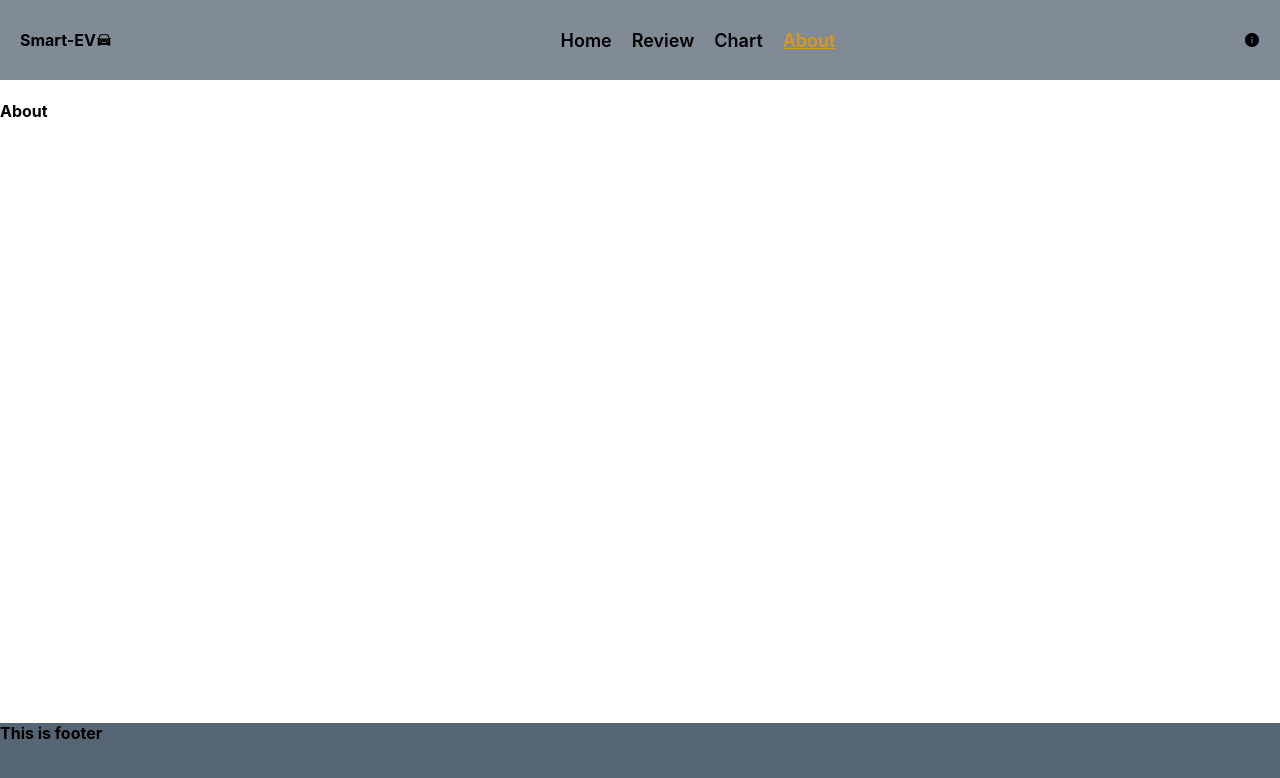
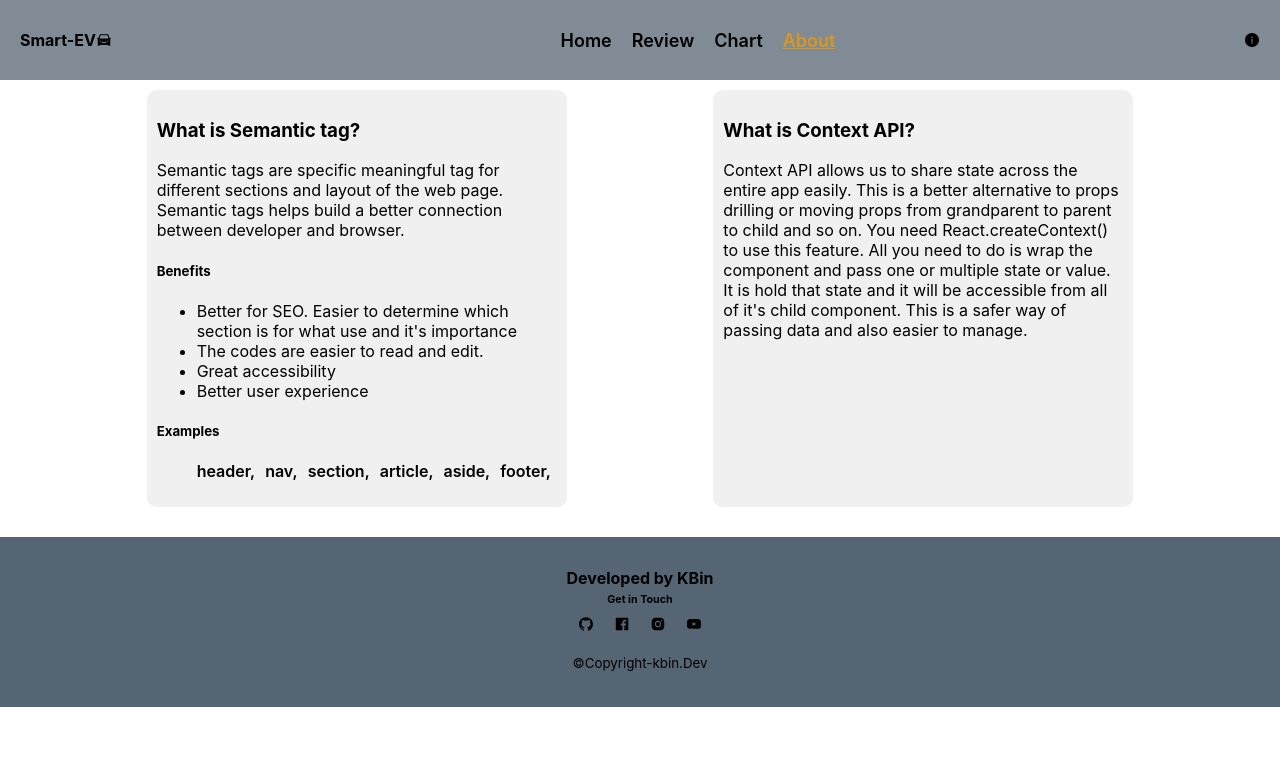
Before and after one commit to Khalidprithy/Smart-EV-React, a React (Create React App) app: page /about in a window 1280 px wide. Shown: the top 778 px of the page. Built offline with nearby package versions, Linux system fonts and the light colour scheme.

Commit message:
chart and question added

```diff
--- a/src/App.js
+++ b/src/App.js
@@ -1,4 +1,3 @@
-import logo from './logo.svg';
 import './App.css';
 import Header from './components/Header/Header';
 import { Route, Routes } from 'react-router-dom';
--- a/src/components/About/About.css
+++ b/src/components/About/About.css
@@ -1,3 +1,30 @@
 .about{
-    height: 600px;
+    display: flex;
+    flex-direction: row;
+    flex-wrap: wrap;
+    justify-content: space-evenly;
 }
+
+
+.question-1{
+    background-color: rgb(240, 240, 240);
+    margin: 10px 0;
+    padding: 10px 10px;
+    width: 400px;
+    border-radius: 10px;
+}
+
+.question-2{
+    background-color: rgb(240, 240, 240);
+    margin: 10px 0;
+    border-radius: 10px;
+    padding: 10px 10px;
+    width: 400px;
+}
+
+.example-list{
+    display: flex;
+    list-style: none;
+    gap: 10px;
+    font-weight: 600;
+}
--- a/src/components/About/About.js
+++ b/src/components/About/About.js
@@ -4,7 +4,31 @@ import './About.css'
 const About = () => {
     return (
         <div className='about'>
-            <h4>About</h4>
+            <div className='question-1'>
+                <h3>What is Semantic tag?</h3>
+                <p>Semantic tags are specific meaningful tag for different sections and layout of the web page. Semantic tags helps build a better connection between developer and browser.</p>
+                <h5>Benefits</h5>
+                <ul>
+                    <li>Better for SEO. Easier to determine which section is for what use and it's importance</li>
+                    <li>The codes are easier to read and edit.</li>
+                    <li>Great accessibility</li>
+                    <li>Better user experience</li>
+                </ul>
+                <h5>Examples</h5>
+                <ul className='example-list'>
+                    <li>header,</li>
+                    <li>nav,</li>
+                    <li>section,</li>
+                    <li>article,</li>
+                    <li>aside,</li>
+                    <li>footer,</li>
+                </ul>
+            </div>
+            <div className='question-2'>
+                <h3>What is Context API?</h3>
+                <p>Context API allows us to share state across the entire app easily. This is a better alternative to props drilling or moving props from grandparent to parent to child and so on. You need React.createContext() to use this feature. All you need to do is wrap the component and pass one or multiple state or value. It is hold that state and it will be accessible from all of it's child component. This is a safer way of passing data and also easier to manage. </p>
+
+            </div>
         </div>
     );
 };
--- a/src/components/Chart/Chart.css
+++ b/src/components/Chart/Chart.css
@@ -0,0 +1,8 @@
+.charts{
+    margin-top: 30px;
+    display: flex;
+    flex-direction: row;
+    flex-wrap: wrap;
+    justify-content: space-around;
+    align-items:center ;
+}
--- a/src/components/Chart/Chart.js
+++ b/src/components/Chart/Chart.js
@@ -1,88 +1,145 @@
-import React, { PureComponent } from 'react';
-import {
-    ComposedChart,
-    Line,
-    Area,
-    Bar,
-    XAxis,
-    YAxis,
-    CartesianGrid,
-    Tooltip,
-    Legend,
-    Scatter,
-    ResponsiveContainer,
-} from 'recharts';
+import React from 'react';
+import './Chart.css'
+import { Bar, BarChart, CartesianGrid, Legend, Line, LineChart, Pie, PieChart, Tooltip, XAxis, YAxis } from 'recharts';
+
 
 const data = [
     {
-        name: 'Page A',
-        uv: 590,
-        pv: 800,
-        amt: 1400,
-        cnt: 490,
+        name: 'EV Electra',
+        month: 'Jan',
+        price: 2400,
+        sells: 2400,
     },
     {
-        name: 'Page B',
-        uv: 868,
-        pv: 967,
-        amt: 1506,
-        cnt: 590,
+        name: 'Super Bolt',
+        month: 'Feb',
+        price: 1398,
+        sells: 2210,
     },
     {
-        name: 'Page C',
-        uv: 1397,
-        pv: 1098,
-        amt: 989,
-        cnt: 350,
+        name: 'Bullet EV',
+        month: 'Mar',
+        price: 9800,
+        sells: 8290,
     },
     {
-        name: 'Page D',
-        uv: 1480,
-        pv: 1200,
-        amt: 1228,
-        cnt: 480,
+        name: 'EV prime',
+        month: 'Api',
+        price: 3908,
+        sells: 2000,
     },
     {
-        name: 'Page E',
-        uv: 1520,
-        pv: 1108,
-        amt: 1100,
-        cnt: 460,
+        name: 'Smart EV',
+        month: 'May',
+        price: 4800,
+        sells: 2181,
     },
     {
-        name: 'Page F',
-        uv: 1400,
-        pv: 680,
-        amt: 1700,
-        cnt: 380,
+        name: 'EV Lite',
+        month: 'June',
+        price: 3800,
+        sells: 2500,
+    },
+    {
+        name: 'EV city',
+        month: 'July',
+        price: 4300,
+        sells: 2100,
+    },
+];
+
+const data2 = [
+    {
+        name: 'EV Electra',
+        month: 'Jan',
+        price: 2400,
+        sells: 2500,
+    },
+    {
+        name: 'Super Bolt',
+        month: 'Feb',
+        price: 2398,
+        sells: 2210,
+    },
+    {
+        name: 'Bullet EV',
+        month: 'Mar',
+        price: 9800,
+        sells: 8290,
+    },
+    {
+        name: 'EV prime',
+        month: 'Api',
+        price: 5908,
+        sells: 2000,
+    },
+    {
+        name: 'Smart EV',
+        month: 'May',
+        price: 4800,
+        sells: 5181,
+    },
+    {
+        name: 'EV Lite',
+        month: 'June',
+        price: 3800,
+        sells: 4500,
+    },
+    {
+        name: 'EV city',
+        month: 'July',
+        price: 5300,
+        sells: 3100,
     },
 ];
 
 const Chart = () => {
     return (
-        <ResponsiveContainer width="100%" height="100%">
-            <ComposedChart
-                width={500}
-                height={400}
+        <div className='charts'>
+            <div>
+                <LineChart
+                    width={400}
+                    height={200}
+                    data={data}
+                >
+                    <CartesianGrid strokeDasharray="3 3"></CartesianGrid>
+                    <XAxis dataKey='name'></XAxis>
+                    <YAxis dataKey='price'></YAxis>
+                    <Tooltip></Tooltip>
+                    <Line type="monotone" dataKey="price" stroke="#8884d8" activeDot={{ r: 8 }} />
+                    <Line type="monotone" dataKey="sells" stroke="#82ca9d" />
+
+                </LineChart>
+
+            </div>
+            <div>
+                <BarChart
+                    width={400}
+                    height={200}
                     data={data}
                     margin={{
-                    top: 20,
-                    right: 20,
-                    bottom: 20,
+                        top: 5,
+                        right: 30,
                         left: 20,
+                        bottom: 5,
                     }}
                 >
-                <CartesianGrid stroke="#f5f5f5" />
-                <XAxis dataKey="name" scale="band" />
-                <YAxis dataKey='amt' />
+                    <CartesianGrid strokeDasharray="3 3" />
+                    <XAxis dataKey="name" />
+                    <YAxis />
                     <Tooltip />
                     <Legend />
-                <Area type="monotone" dataKey="amt" fill="#8884d8" stroke="#8884d8" />
-                <Bar dataKey="pv" barSize={20} fill="#413ea0" />
-                <Line type="monotone" dataKey="uv" stroke="#ff7300" />
-                <Scatter dataKey="cnt" fill="red" />
-            </ComposedChart>
-        </ResponsiveContainer>
+                    <Bar dataKey="price" fill="#8884d8" />
+                    <Bar dataKey="sells" fill="#82ca9d" />
+                </BarChart>
+            </div>
+            <div>
+                <PieChart width={300} height={300}>
+                    <Pie data={data} dataKey="price" cx="50%" cy="50%" outerRadius={60} fill="#8884d8" />
+                    <Pie data={data2} dataKey="sells" cx="50%" cy="50%" innerRadius={70} outerRadius={90} fill="#82ca9d" label />
+                </PieChart>
+            </div>
+        </div>
     );
 };
 
--- a/src/components/Footer/Footer.css
+++ b/src/components/Footer/Footer.css
@@ -1,4 +1,24 @@
 .footer{
-    height: 200px;
+    height: 150px;
     background-color: #566573;
+    text-align: center;
+    padding:10px 0;
+    margin-top: 20px;
 }
+
+.footer h4{
+    margin-bottom: 5px;
+}
+
+.footer h6{
+    margin-top: 0;
+    margin-bottom: 10px;
+}
+.footer-icon{
+    margin-top: 0;
+    padding:0 10px;
+}
+
+.footer-icon:hover{
+    color: white;
+}
--- a/src/components/Footer/Footer.js
+++ b/src/components/Footer/Footer.js
@@ -1,10 +1,19 @@
 import React from 'react';
 import './Footer.css'
+import { AiOutlineGithub, AiFillInstagram, AiFillYoutube, AiFillFacebook } from 'react-icons/ai';
 
 const Footer = () => {
     return (
         <div className='footer'>
-            <h4>This is footer</h4>
+            <h4>Developed by KBin</h4>
+            <h6>Get in Touch</h6>
+            <div>
+                <AiOutlineGithub className='footer-icon'></AiOutlineGithub>
+                <AiFillFacebook className='footer-icon'></AiFillFacebook>
+                <AiFillInstagram className='footer-icon'></AiFillInstagram>
+                <AiFillYoutube className='footer-icon'></AiFillYoutube>
+            </div>
+            <p><small>©Copyright-kbin.Dev</small></p>
         </div>
     );
 };
```
Lines whose indentation alone changed are shown as unchanged.
